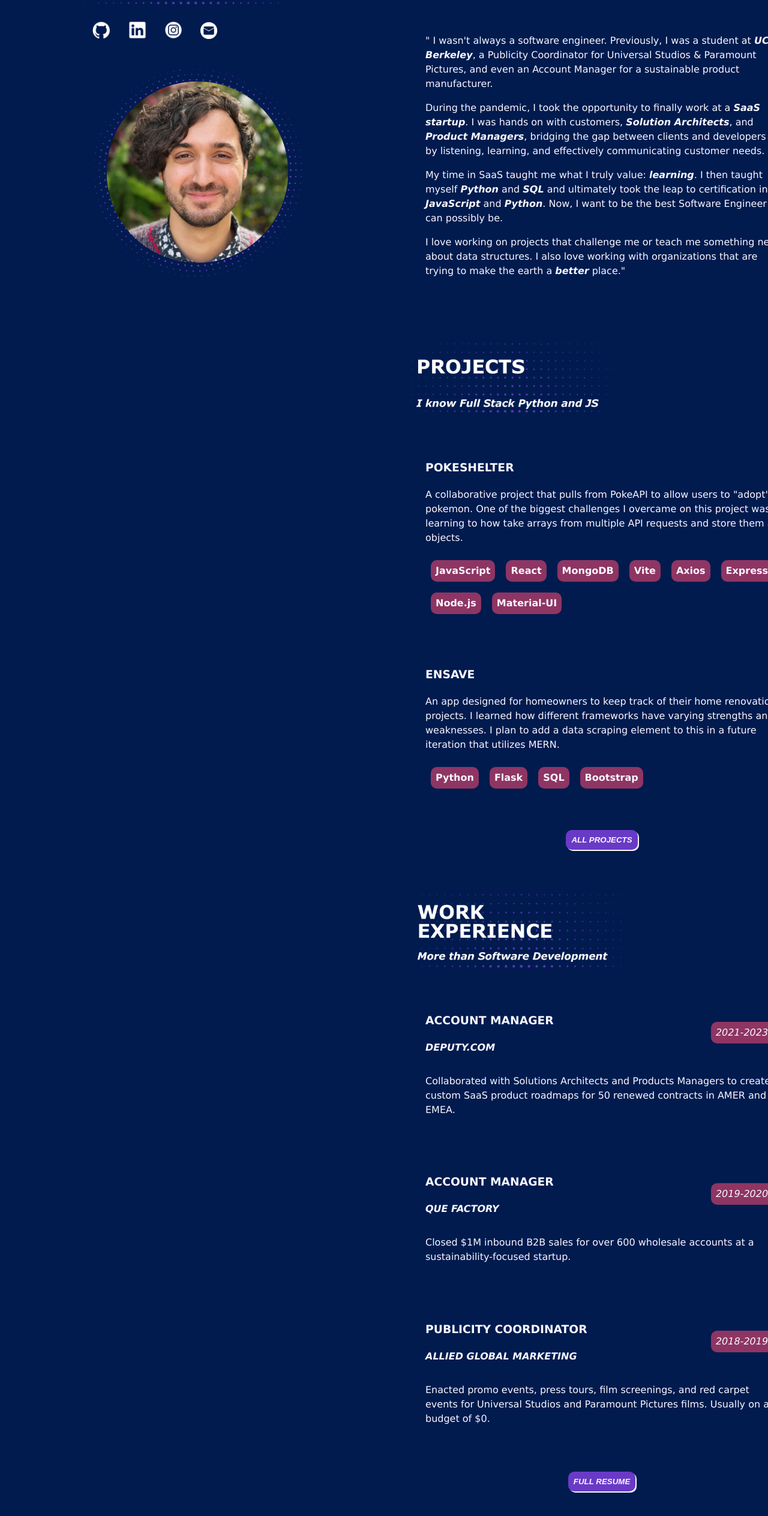
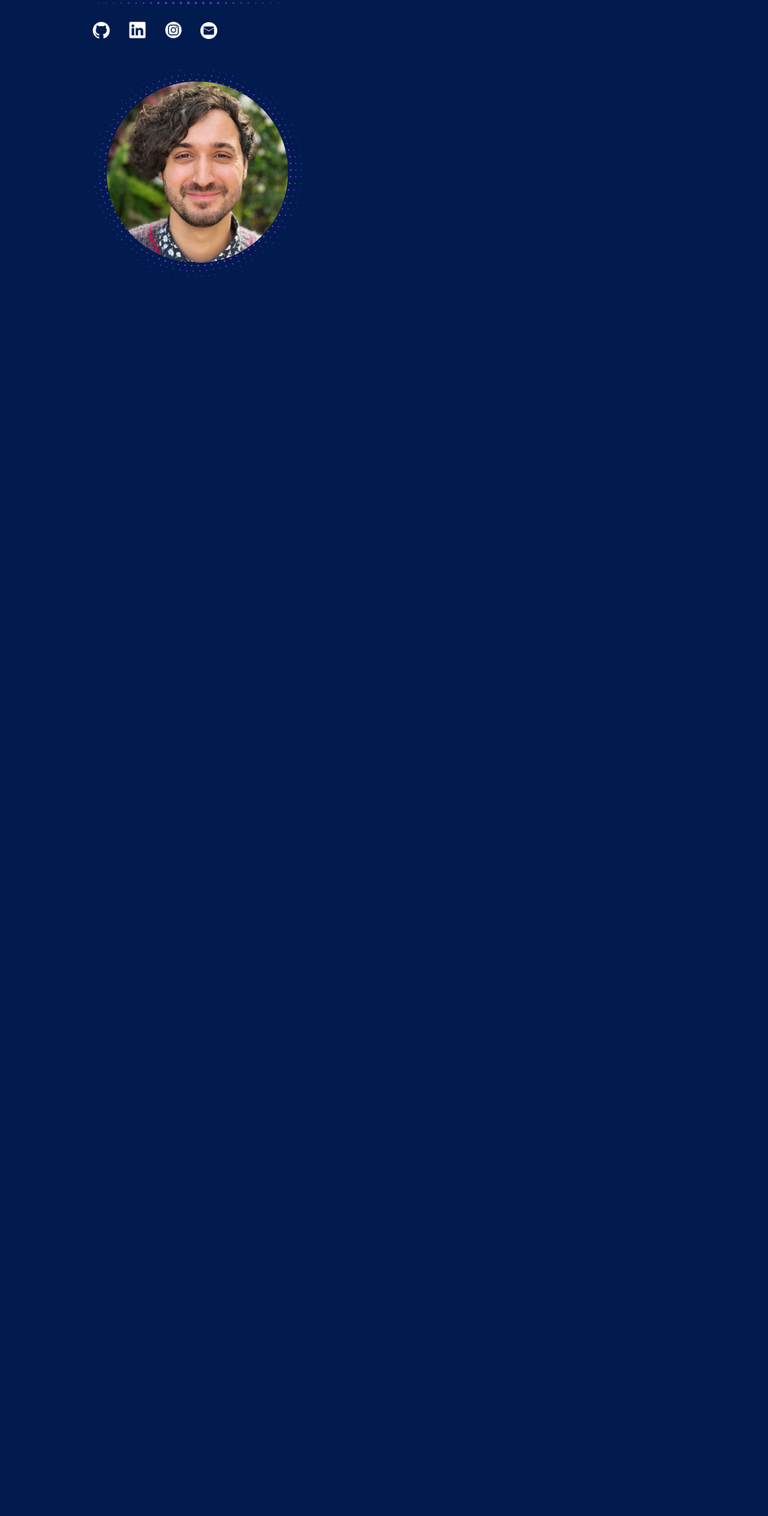
Before and after one commit to JoeTomlin/joesite, a React (Vite) app: page / in a window 1280 px wide. Shown: the part 262-2790 px from the top of the page at 60% size. Built offline with nearby package versions, Linux system fonts and the light colour scheme.

Commit message:
Add transition fade animation

```diff
--- a/src/components/About.css
+++ b/src/components/About.css
@@ -1,5 +1,24 @@
 .aboutCard {
     background-color: #011b4f;
+}
+
+.hidden {
+    opacity: 0;
+    filter: blur(5px);
+    transform: translateX(-50%);
+    transition: all 1s;
+}
+
+@media(prefers-reduced-motion) {
+    .hidden {
+        transition: none;
+    }
+}
+
+.show {
+    opacity: 1;
+    filter: blur(0);
+    transform: translateX(0);
 }
 
 .aboutDot {
--- a/src/components/About.jsx
+++ b/src/components/About.jsx
@@ -3,10 +3,24 @@ import "./About.css";
 
 const About = () => {
 
+    const observer = new IntersectionObserver((entries) => {
+        entries.forEach((entry) => {
+            console.log(entry)
+            if (entry.isIntersecting) {
+                entry.target.classList.add('show');
+            } else {
+                entry.target.classList.remove('show');
+            }
+        });
+    });
+
+    const hiddenElements = document.querySelectorAll('.hidden');
+    hiddenElements.forEach((el) => observer.observe(el));
+
     return (
         <div className='aboutCard'>
-            <img className='aboutDot' src="src/images/About_Dot.png" alt="About Header" />
-            <div className='paragraph'>
+            <img className='aboutDot hidden' src="src/images/About_Dot.png" alt="About Header" />
+            <div className='paragraph hidden'>
                 <p>" I wasn't always a software engineer. Previously, I was a student at <span style={{fontWeight: "bold", fontStyle: "italic"}}>UC Berkeley</span>, a Publicity Coordinator for Universal Studios & Paramount Pictures, and even an Account Manager for a sustainable product manufacturer.
                 </p>
                 <p> During the pandemic, I took the opportunity to finally work at a <span style={{fontWeight: "bold", fontStyle: "italic"}}>SaaS startup</span>. I was hands on with customers, <span style={{fontWeight: "bold", fontStyle: "italic"}}>Solution Architects</span>, and <span style={{fontWeight: "bold", fontStyle: "italic"}}>Product Managers</span>, bridging the gap between clients and developers by listening, learning, and effectively communicating customer needs.
--- a/src/components/Projects.css
+++ b/src/components/Projects.css
@@ -1,5 +1,24 @@
 .projects {
     background-color: #011b4f;
+}
+
+.hidden {
+    opacity: 0;
+    filter: blur(5px);
+    transform: translateX(-50%);
+    transition: all 1s;
+}
+
+@media(prefers-reduced-motion) {
+    .hidden {
+        transition: none;
+    }
+}
+
+.show {
+    opacity: 1;
+    filter: blur(0);
+    transform: translateX(0);
 }
 
 .projectDot {
--- a/src/components/Projects.jsx
+++ b/src/components/Projects.jsx
@@ -3,10 +3,24 @@ import "./Projects.css";
 
 const Projects = () => {
 
+    const observer = new IntersectionObserver((entries) => {
+        entries.forEach((entry) => {
+            console.log(entry)
+            if (entry.isIntersecting) {
+                entry.target.classList.add('show');
+            } else {
+                entry.target.classList.remove('show');
+            }
+        });
+    });
+
+    const hiddenElements = document.querySelectorAll('.hidden');
+    hiddenElements.forEach((el) => observer.observe(el));
+
     return (
         <div className='projects'>
-            <img className='projectDot' src="src/images/Projects_Dot.png" alt="Projects Header" />
-            <div className='projectCard'>
+            <img className='projectDot hidden' src="src/images/Projects_Dot.png" alt="Projects Header" />
+            <div className='projectCard hidden'>
                 <h3>POKESHELTER</h3>
                 <p>A collaborative project that pulls from PokeAPI to allow users to "adopt" pokemon. One of the biggest challenges I overcame on this project was learning to how take arrays from multiple API requests and store them as objects.</p>
                 <div className='tools'>
@@ -22,7 +36,7 @@ const Projects = () => {
                     <p className='tool'>Material-UI</p>
                 </div>
             </div>
-            <div className='projectCard'>
+            <div className='projectCard hidden'>
                 <h3>ENSAVE</h3>
                 <p>An app designed for homeowners to keep track of their home renovation projects. I learned how different frameworks have varying strengths and weaknesses. I plan to add a data scraping element to this in a future iteration that utilizes MERN.</p>
                 <div className='tools'>
@@ -32,7 +46,7 @@ const Projects = () => {
                     <p className='tool'>Bootstrap</p>
                 </div>
             </div>
-            <div className='link'>
+            <div className='link hidden'>
                 <button type='button' id = 'allProjects'>ALL PROJECTS</button>
             </div>
         </div>
--- a/src/components/WorkXP.css
+++ b/src/components/WorkXP.css
@@ -1,5 +1,24 @@
 .projects {
     background-color: #011b4f
+}
+
+.hidden {
+    opacity: 0;
+    filter: blur(5px);
+    transform: translateX(-50%);
+    transition: all 1s;
+}
+
+@media(prefers-reduced-motion) {
+    .hidden {
+        transition: none;
+    }
+}
+
+.show {
+    opacity: 1;
+    filter: blur(0);
+    transform: translateX(0);
 }
 
 .xpDot {
--- a/src/components/WorkXP.jsx
+++ b/src/components/WorkXP.jsx
@@ -3,10 +3,25 @@ import "./WorkXP.css";
 
 const WorkXP = () => {
 
+    const observer = new IntersectionObserver((entries) => {
+        entries.forEach((entry) => {
+            console.log(entry)
+            if (entry.isIntersecting) {
+                entry.target.classList.add('show');
+            } else {
+                entry.target.classList.remove('show');
+            }
+        });
+    });
+
+    const hiddenElements = document.querySelectorAll('.hidden');
+    hiddenElements.forEach((el) => observer.observe(el));
+
+
     return (
         <div>
-            <img className='xpDot' src="src/images/XP_Dot.png" alt="Work XP Header" />
-            <div className='xpCard'>
+            <img className='xpDot hidden' src="src/images/XP_Dot.png" alt="Work XP Header" />
+            <div className='xpCard hidden'>
                 <div className='header'>
                     <div>
                         <h3>ACCOUNT MANAGER</h3>
@@ -16,7 +31,7 @@ const WorkXP = () => {
                 </div>
                 <p>Collaborated with Solutions Architects and Products Managers to create custom SaaS product roadmaps for 50 renewed contracts in AMER and EMEA.</p>
             </div>
-            <div className='xpCard'>
+            <div className='xpCard hidden'>
                 <div className='header'>
                     <div>
                         <h3>ACCOUNT MANAGER</h3>
@@ -26,7 +41,7 @@ const WorkXP = () => {
                 </div>
                 <p>Closed $1M inbound B2B sales for over 600 wholesale accounts at a sustainability-focused startup.</p>
             </div>
-            <div className='xpCard'>
+            <div className='xpCard hidden'>
                 <div className='header'>
                     <div>
                         <h3>PUBLICITY COORDINATOR</h3>
@@ -36,7 +51,7 @@ const WorkXP = () => {
                 </div>
                 <p>Enacted promo events, press tours, film screenings, and red carpet events for Universal Studios and Paramount Pictures films. Usually on a budget of $0.</p>
             </div>
-            <div className = 'link' >
+            <div className = 'link hidden' >
                 <button type='button' id = 'fullResume'>FULL RESUME</button>
             </div>
         </div>
```
